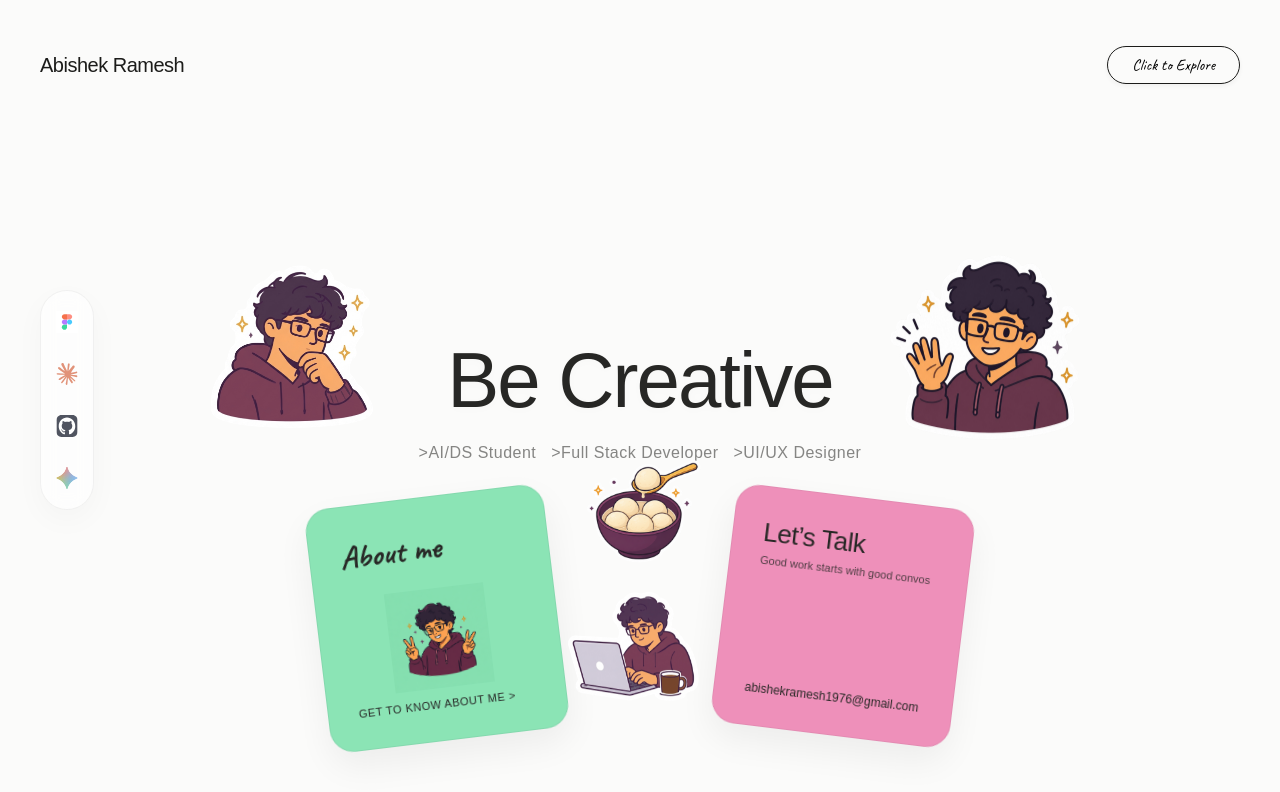
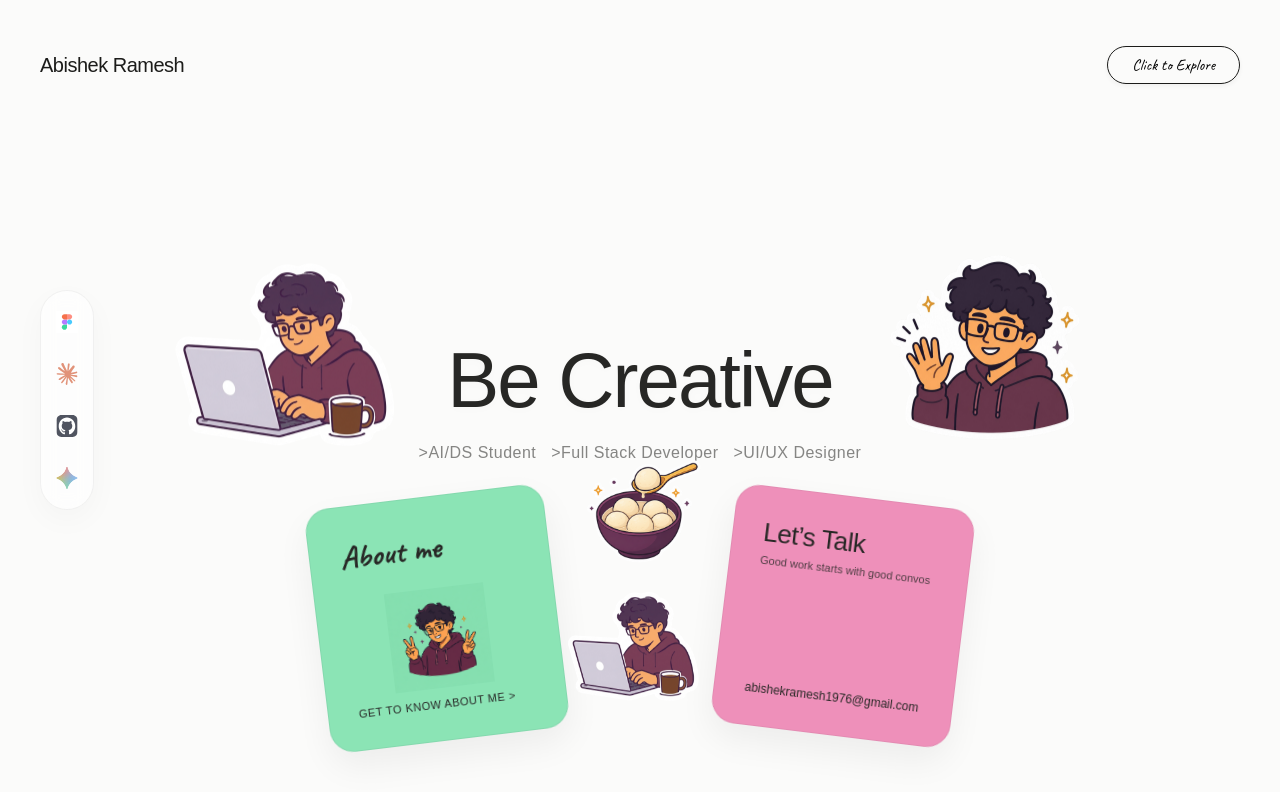
Before and after one commit to AbishekR05/Portfolio, a React (Vite) app: page / in a window 1280 px wide. Shown: the top 792 px of the page. Built offline with nearby package versions, Linux system fonts and the light colour scheme; a web font is replaced by a local one.

Commit message:
Feat: Replace person_thinking illustration with hoverable floating laptop and adjust hud layer z-index

```diff
--- a/src/App.css
+++ b/src/App.css
@@ -43,6 +43,13 @@ body:active {
   cursor: grabbing;
 }
 
+#root {
+  width: 100vw;
+  height: 100vh;
+  position: relative;
+  overflow: hidden;
+}
+
 /* Base Viewport (Fixed Camera Frame) */
 #viewport {
   position: relative;
@@ -73,7 +80,7 @@ body:active {
   width: 100%;
   height: 100%;
   pointer-events: none; /* Let clicks pass through to canvas */
-  z-index: 100;
+  z-index: 200;
 }
 
 .hud-layer * {
@@ -263,11 +270,31 @@ body:active {
   left: 200px;
   top: 200px;
   width: 268px;
+  position: absolute;
 }
 
-#ill-guy-laptop img {
-  width: 268px;
+#ill-guy-laptop .laptop-base-closed {
+  width: 100%;
   height: auto;
+  display: block;
+  transition: opacity 0.3s ease;
+}
+
+#ill-guy-laptop .laptop-hover-open {
+  position: absolute;
+  top: 0;
+  left: 0;
+  width: 100%;
+  height: auto;
+  opacity: 0;
+  transform: translateY(15px) scale(0.9);
+  transition: all 0.4s cubic-bezier(0.175, 0.885, 0.32, 1.275);
+  pointer-events: none;
+}
+
+#ill-guy-laptop:hover .laptop-hover-open {
+  opacity: 1;
+  transform: translateY(-20px) scale(1.05);
 }
 
 #ill-waving {
--- a/src/App.jsx
+++ b/src/App.jsx
@@ -248,8 +248,9 @@ export default function App() {
           <div className="hero-wrapper">
 
             {/* Element Illustrations */}
-            <div className="illustration" id="ill-guy-laptop">
-              <img src={personThinking} alt="Person typing on laptop" />
+            <div className="illustration laptop-hover-container" id="ill-guy-laptop">
+              <img className="laptop-base-closed" src={laptopClosed} alt="Closed Laptop" />
+              <img className="laptop-hover-open" src={laptopOpen} alt="Open Laptop" />
             </div>
 
             <div className="illustration" id="ill-waving">
```
